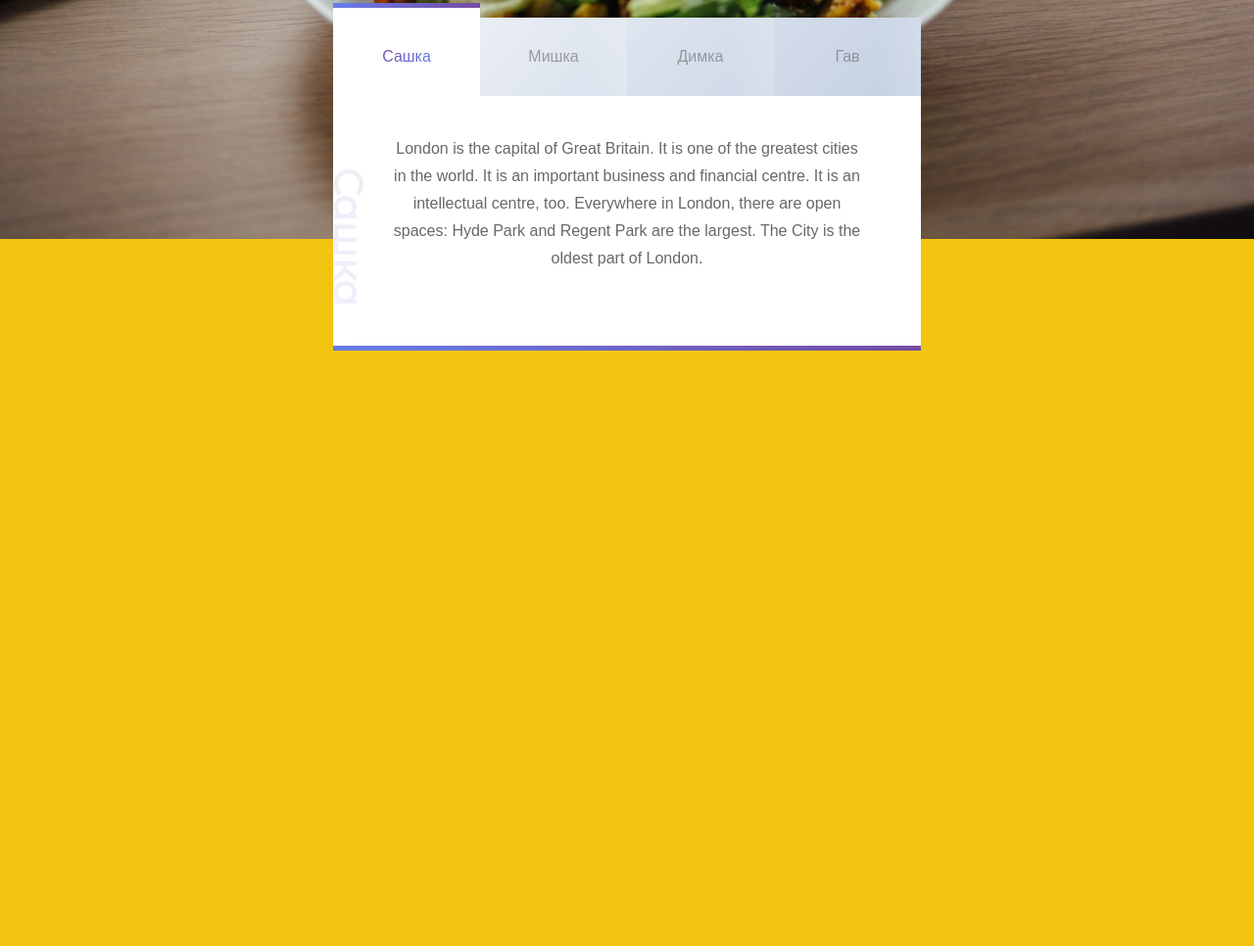
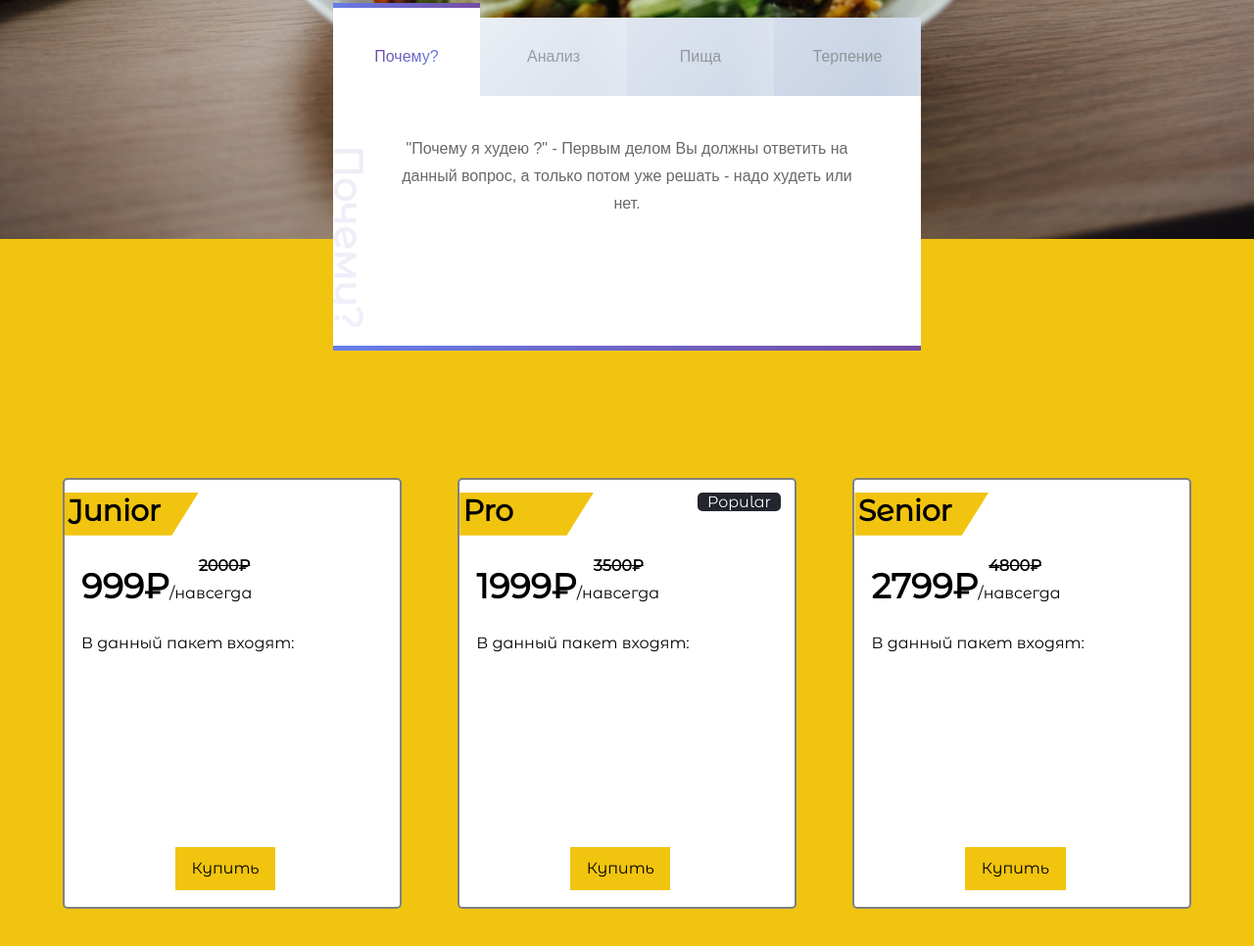
Before and after one commit to 1ivovani1/sm-project, a plain HTML site: page index.html in a window 1280 px wide. Shown: the part 1356-2322 px from the top of the page at 98% size. Drawn offline with nearby package versions, Linux system fonts and the light colour scheme.

Commit message:
ädded payment opportunity

```diff
--- a/index.html
+++ b/index.html
@@ -81,34 +81,33 @@
               <div class="content1">
                 <!-- Tab links -->
                 <div class="tabs">
-                  <button class="tablinks active" data-country="London"><p data-title="Сашка">Сашка</p></button>
-                  <button class="tablinks" data-country="Paris"><p data-title="Мишка">Мишка</p></button>
-                  <button class="tablinks" data-country="Barcelona"><p data-title="Димка">Димка</p></button>
-                  <button class="tablinks" data-country="Madrid"><p data-title="Гав">Гав</p></button>
+                  <button class="tablinks active" data-country="London"><p data-title="Почему?">Почему?</p></button>
+                  <button class="tablinks" data-country="Paris"><p data-title="Анализ">Анализ</p></button>
+                  <button class="tablinks" data-country="Barcelona"><p data-title="Пища">Пища</p></button>
+                  <button class="tablinks" data-country="Madrid"><p data-title="Терпение">Терпение</p></button>
                 </div>
 
                 <!-- Tab content -->
               <div class="wrapper_tabcontent">
                 <div id="London" class="tabcontent active">
-                <h3>Сашка</h3>
-                <p>London is the capital of Great Britain. It is one of the greatest cities in the world. It is an important business and financial centre. It is an intellectual centre, too. Everywhere in London, there are open spaces: Hyde Park and Regent Park are the largest. The City is the oldest part of London. </p>
+                  <h3>Почему?</h3>
+                  <p>"Почему я худею ?" - Первым делом Вы должны ответить на данный вопрос, а только потом уже решать - надо худеть или нет.</p>
                 </div>
 
                 <div id="Paris" class="tabcontent">
-                <h3>Димка</h3>
-                <p>Paris is in the Paris department of the Paris-Isle-of-France region The French historic, political and economic capital, with a population of only 2.5 million is located in the northern part of France. One of the most beautiful cities in the world. Home to historical monuments such as Notre Dame, the Eiffel tower (320m), Bastille, Louvre and many more. </p>
+                  <h3>Анализ</h3>
+                  <p>Вы должны понять, в чем причина появления лишнего веса, ведь их много, и поэтому не факт , что диета поможет Вам избавиться от лишних килограммов.</p>
                 </div>
 
                 <div id="Barcelona" class="tabcontent">
-                <h3>Мишка</h3>
-                <p>Barcelona has been an urban laboratory since the high Medieval Ages. A place of diversity, a backdrop for a multiplicity of social and cultural processes on multiple scales that reflect different ways of constructing the future, a city with a long experience of urban life and social innovations. </p>
+                  <h3>Пища</h3>
+                  <p>Вы должны питаться только здоровой пищей, исключив из рациона фастфуд, газировку и другую вредную еду, которая способствует набору веса.</p>
                 </div>
 
                 <div id="Madrid" class="tabcontent">
-                <h3>Гав</h3>
-                <p>Madrid is in the middle of Spain, in the Community of Madrid. The Community is a large area that includes the city as well as small towns and villages outside the city. 7 million people live in the Community. More than 3 million live in the city itself.
-                </p>
-                          </div>
+                  <h3>Терпение</h3>
+                  <p>Не думайте, что сразу похудеете и у Вас будет красивая фигура, всего достигнуть можно постепенно, если верить и стремиться к результату.</p>
+                            </div>
                       </div>
                   </div>
                 </div>
@@ -116,7 +115,36 @@
 
     <section class="portfolio">
 
-        </section>
+        <div class="wrapper-pay">
+
+          <div class="wrapper-rate">
+            <div class="name">Junior</div>
+            <div class="prev-price">2000₽</div>
+            <div class="price"><span>999₽</span>/навсегда</div>
+            <div class="description">В данный пакет входят: <br></div>
+            <div class="subm-btn">Купить</div>
+        </div>
+
+          <div class="wrapper-rate">
+            <div class="popular">Popular</div>
+            <div class="name">Pro</div>
+            <div class="prev-price">3500₽</div>
+            <div class="price"><span>1999₽</span>/навсегда</div>
+            <div class="description">В данный пакет входят: <br></div>
+            <div class="subm-btn">Купить</div>
+        </div>
+
+          <div class="wrapper-rate">
+            <div class="name">Senior</div>
+            <div class="prev-price">4800₽</div>
+            <div class="price"><span>2799₽</span>/навсегда</div>
+            <div class="description">В данный пакет входят:</div>
+            <div class="subm-btn">Купить</div>
+          </div>
+
+        </div>
+
+    </section>
 
   </div>
 </div>
--- a/style.css
+++ b/style.css
@@ -117,6 +117,141 @@ section {
   color: white;
   text-shadow: black 0 0 4px;
   height: calc(100%/8);
+  width: 90%;
+  display: -webkit-flex;
+  display: -ms-flex;
+  display: flex;
+  -ms-align-items: center;
+  align-items: center;
+  justify-content:space-around;
+  -webkit-flex-direction: row;
+  -ms-flex-direction: row;
+  flex-direction: row;
+  position: relative;
+}
+.contacts h1 img{
+  position: absolute;
+  right:0%;
+  top:20%;
+  -webkit-transition: 0.4s;
+  -o-transition: 0.4s;
+  transition: 0.4s;
+  cursor: pointer;
+}
+.contacts h1 img:hover{
+  transform: scale(1.3);
+}
+.portfolio{
+  background-color: #f1c40f;
+  z-index: 1;
+  display: -webkit-flex;
+  display: -ms-flex;
+  display: flex;
+  -ms-align-items: center;
+  align-items: center;
+  justify-content: center;
+  -webkit-flex-direction: column;
+  -ms-flex-direction: column;
+  flex-direction: column;
+}
+.wrapper-pay{
+  margin-top: 10%;
+  width: 90%;
+  height: 55%;
+  display: -webkit-flex;
+  display: -ms-flex;
+  display: flex;
+  -ms-align-items: center;
+  align-items: center;
+  justify-content: space-between;
+  -webkit-flex-direction: row;
+  -ms-flex-direction: row;
+  flex-direction: row;
+}
+.popular{
+  background-color: rgb(35, 38, 47);
+  width: 25%;
+  position: absolute;
+  top:3%;
+  right:4%;
+  border-radius: 5px;
+  display: -webkit-flex;
+  display: -ms-flex;
+  display: flex;
+  -ms-align-items: center;
+  align-items: center;
+  justify-content: center;
+  text-shadow: black 0 0 2px;
+}
+.wrapper-rate{
+  height: 100%;
+  width:30%;
+  border-radius: 5px;
+  background-color: white;
+  position: relative;
+  -webkit-transition: 0.5s ease-in-out;
+  -o-transition: 0.5s ease-in-out;
+  transition: 0.5s ease-in-out;
+  border:2px solid gray;
+  cursor: pointer;
+}
+.price{
+  height: calc(100%/8);
+  width: 100%;
+  position: absolute;
+  top: 20%;
+  color: black;
+  margin-left: 5%;
+}
+.description{
+  width: 100%;
+  height: 30%;
+  position: absolute;
+  top:36%;
+  color: black;
+  margin-left: 5%;
+}
+.prev-price{
+  position: absolute;
+  height: 5%;
+  width: 10%;
+  top:18%;
+  left:40%;
+  color: black;
+  font-weight: bolder;
+  text-decoration: line-through;
+}
+.price span{
+  font-weight: bolder;
+  font-size:35px ;
+}
+.name{
+  width: 40%;
+  height: 10%;
+  font-size: 30px;
+  position: absolute;
+  top:3%;
+  left:0;
+  color: black;
+  font-weight: bolder;
+  background-color: #f1c40f;
+  display: -webkit-flex;
+  display: -ms-flex;
+  display: flex;
+  justify-content: flex-start;
+  padding-left:1%;
+  clip-path:polygon(0% 100%,0% 0%,100% 0%,80% 100%);
+}
+.subm-btn:hover{
+  transform: scale(1.1);
+}
+.subm-btn{
+  height: 10%;
+  width: 30%;
+  position: absolute;
+  bottom: 4%;
+  left: 33%;
+  color: black;
   display: -webkit-flex;
   display: -ms-flex;
   display: flex;
@@ -126,21 +261,13 @@ section {
   -webkit-flex-direction: row;
   -ms-flex-direction: row;
   flex-direction: row;
+  background-color: #f1c40f;
+  -webkit-transition: 0.5s;
+  -o-transition: 0.5s;
+  transition: 0.5s;
+  padding: 0 10% 0 10%;
 }
-.contacts h1 img{
-  margin-left: 0.5%;
-  -webkit-transition: 0.4s;
-  -o-transition: 0.4s;
-  transition: 0.4s;
-  cursor: pointer;
-}
-.contacts h1 img:hover{
-  transform: scale(1.3);
-}
-.portfolio {
-  background-color: #f1c40f;
-  z-index: 1;
-}
+
 .wrapper {
   position: relative;
   overflow-x: hidden;
@@ -265,15 +392,33 @@ section {
   .contacts{
     background: #49afef;
   }
-  .on-top-btn{
-    background: #117ec3;
-  }
   #block-for-slider{
     display: none;
   }
   .bottom-arr{
     display: block;
-    height: 40px;
+    height: 35px;
+  }
+  .wrapper-pay{
+    width: 70%;
+    height: 90%;
+    flex-direction: column;
+  }
+  .wrapper-rate:nth-child(1){
+    margin-bottom: 10%;
+  }
+  .wrapper-rate:nth-child(2){
+    margin-bottom: 10%;
+  }
+  .wrapper-rate{
+    width: 100%;
+    height: 60%;
+  }
+  .portfolio{
+    min-height: 200vh;
+  }
+  #btns *{
+    opacity: 1;
   }
 }
 
```
